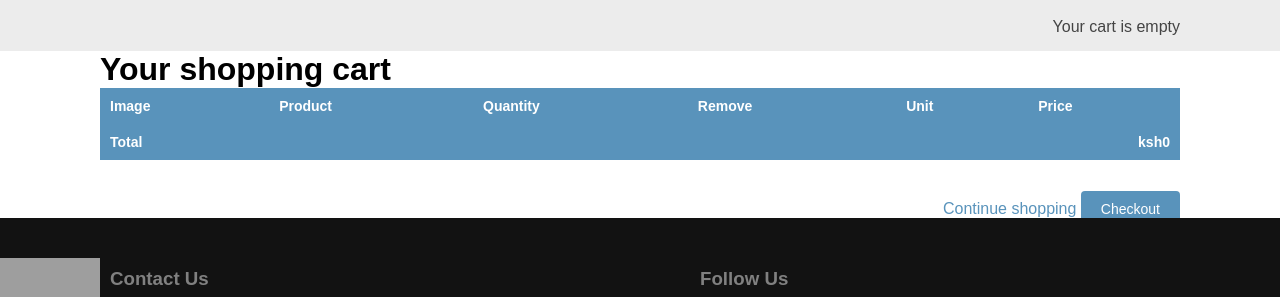
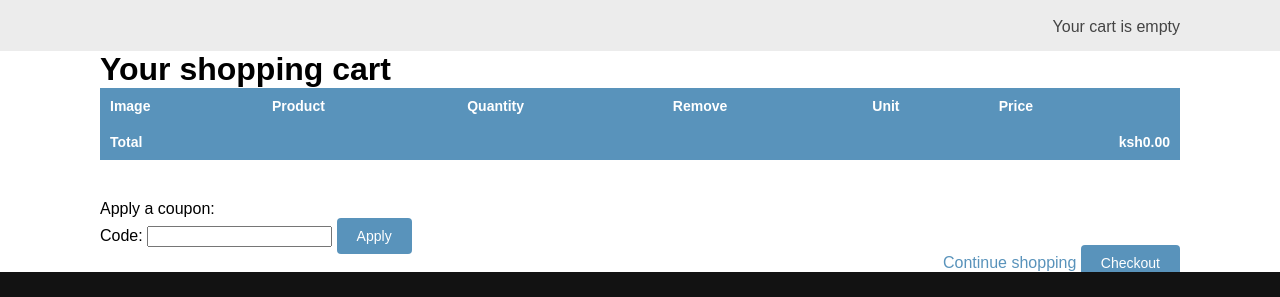
Before and after one commit to dom-inic/procent-api, a Django app: page /cart/ in a window 1280 px wide. Shown: the part 64-361 px from the top of the page. Run offline with Django 4.2, Linux system fonts and the light colour scheme; parts of the project's set-up code (start-up, migrations or seed data) failed here and were passed over; grey boxes are pictures that could not be loaded.

Commit message:
coupon views on order,cart,coupon apply

```diff
--- a/cart/cart.py
+++ b/cart/cart.py
@@ -1,6 +1,7 @@
 from decimal import Decimal
 from django.conf import settings
 from shop.models import Product
+from coupon.models import Coupon
 
 class Cart(object):
     def __init__(self, request) -> None:
@@ -11,6 +12,8 @@ class Cart(object):
             # save an empty cart in session
             cart = self.session[settings.CART_SESSION_ID] = {}
         self.cart = cart
+        # store the current applied coupon
+        self.coupon_id = self.session.get('coupon_id')
 
     def add(self, product, quantity=1, override_quantity=False):
         """Add a product to the cart or update its quantity """
@@ -64,3 +67,21 @@ class Cart(object):
         """ clear cart session """
         del self.session[settings.CART_SESSION_ID]
         self.save()
+
+    @property
+    def coupon(self):
+        if self.coupon_id:
+            try:
+                return Coupon.objects.get(id=self.coupon_id)
+            except Coupon.DoesNotExist:
+                pass
+        return None
+
+    def get_discount(self):
+        if self.coupon:
+            return (self.coupon.discount / Decimal(100)) * self.get_total_price()
+
+        return Decimal(0)
+
+    def get_total_price_after_discount(self):
+        return self.get_total_price() - self.get_discount()
--- a/cart/templates/cart/detail.html
+++ b/cart/templates/cart/detail.html
@@ -77,13 +77,31 @@
         </tr>
         {% endwith %}
         {% endfor %}
+        {% if cart.coupon %}
+            <tr class="subtotal">
+                <td>Subtotal</td>
+                <td colspan="4"></td>
+                <td class="num">ksh{{ cart.get_total_price|floatformat:2 }}</td>
+            </tr>
+            <tr>
+                <td>"{{ cart.coupon.code }}" coupon({{ cart.coupon.discount }}% off)</td>
+                <td colspan="4"></td>
+                <td class="num neg"> - ksh{{ cart.get_discount|floatformat:2 }}</td>
+            </tr>
+        {% endif %}
         <tr class="total">
             <td>Total</td>
             <td colspan="4"></td>
-            <td class="num">ksh{{ cart.get_total_price }}</td>
+            <td class="num">ksh{{ cart.get_total_price_after_discount|floatformat:2 }}</td>
         </tr>
     </tbody>
 </table>
+    <p>Apply a coupon:</p>
+    <form action="{% url "coupons:apply" %}" method="post">
+        {{ coupon_apply_form }}
+        <input type="submit" value="Apply">
+        {% csrf_token %}
+    </form>
 <p class="text-right">
     <a href="{% url 'shop:product_list' %}" class="button-light">Continue shopping </a>
     <a href="{% url 'orders:order_create' %}" class="button">Checkout </a>
--- a/cart/views.py
+++ b/cart/views.py
@@ -5,6 +5,7 @@ from django.urls import reverse
 from shop.models import Product
 from .cart import Cart
 from .forms import CartAddProductForm
+from coupon.forms import CouponApplyForm
 
 @require_POST
 def cart_add(request, product_id):
@@ -40,4 +41,5 @@ def cart_detail(request):
                 'override': True
             }
         )
-    return render(request, 'cart/detail.html', {'cart': cart})
+    coupon_apply_form = CouponApplyForm()
+    return render(request, 'cart/detail.html', {'cart': cart, 'coupon_apply_form': coupon_apply_form})
--- a/coupon/urls.py
+++ b/coupon/urls.py
@@ -1,5 +1,7 @@
 from django.urls import path
 from . import views
+
+app_name='coupons'
 
 urlpatterns = [
     path('apply/', views.coupon_apply, name='apply'),
--- a/coupon/views.py
+++ b/coupon/views.py
@@ -14,7 +14,7 @@ def coupon_apply(request):
             coupon = Coupon.objects.get(
                 code__iexact=code,
                 valid_from__lte=now,
-                valid__gte=now, active=True)
+                valid_to__gte=now, active=True)
             request.session['coupon_id'] = coupon.id
         except Coupon.DoesNotExist:
             request.session['coupon_id'] = None
--- a/procentapi/urls.py
+++ b/procentapi/urls.py
@@ -24,7 +24,7 @@ urlpatterns = [
     path('cart/', include('cart.urls', namespace='cart')),
     path('orders/', include('orders.urls', namespace='orders')),
     path('payment/', include('payment.urls', namespace='payment')),
-    path('coupons', include('coupons.urls', namespace='coupons')),
+    path('coupons', include('coupon.urls', namespace='coupons')),
     path('', include('shop.urls', namespace='shop')),
     # path('api-auth/', include('rest_framework.urls')),
 ]
```
Also changed, not shown: orders/templates/orders/order/create.html (+8 -2 lines), db.sqlite3.
